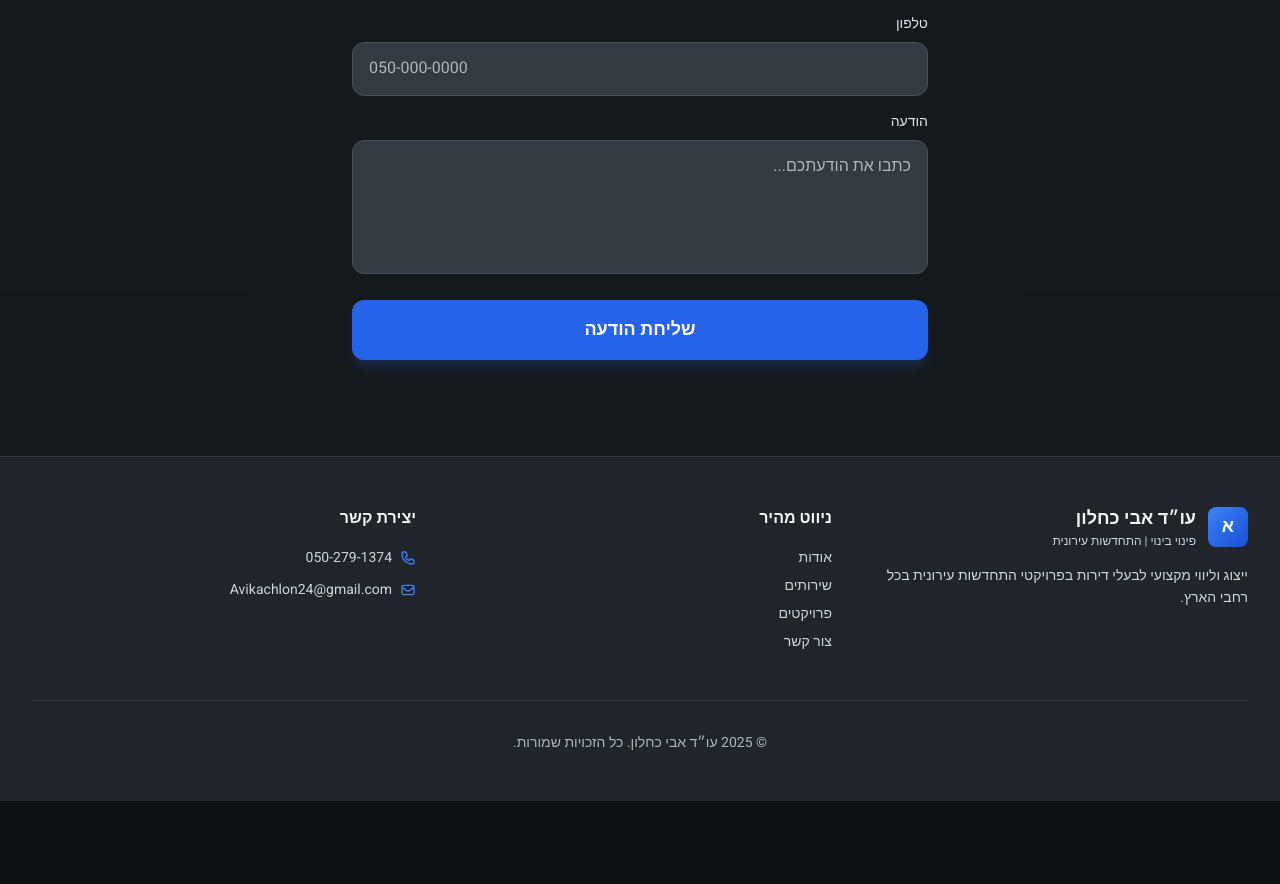
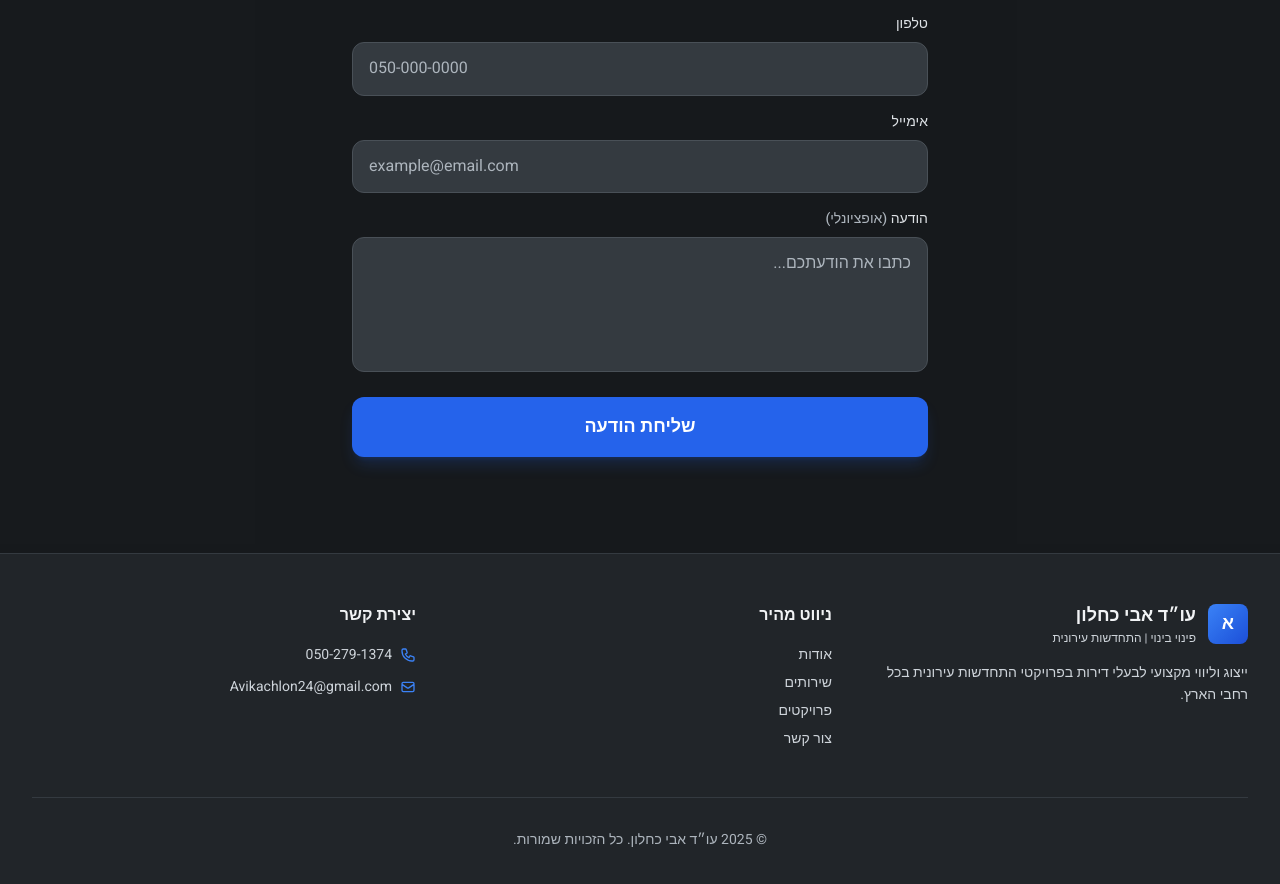
Before and after one commit to AvielBitton/avi-kachlon-pinuibinui, a React (Vite) app: page /#/ in a window 1280 px wide. Shown: the part 3775-4659 px from the top of the page. Before the commit the page ends 4576 px from the top, so only its background shows below. Built offline with nearby package versions, Linux system fonts and the light colour scheme.

Commit message:
Add email field to contact form, make message optional

```diff
--- a/src/pages/HomePage.tsx
+++ b/src/pages/HomePage.tsx
@@ -383,8 +383,22 @@ function ContactSection() {
               />
             </div>
             <div>
+              <label htmlFor="email" className="block text-sm font-medium text-surface-300 mb-2">
+                אימייל
+              </label>
+              <input
+                type="email"
+                id="email"
+                name="email"
+                required
+                dir="ltr"
+                className="w-full px-4 py-3 bg-surface-800 border border-surface-700 rounded-xl text-surface-100 placeholder-surface-500 focus:outline-none focus:border-primary-500 focus:ring-1 focus:ring-primary-500 transition-colors text-left"
+                placeholder="example@email.com"
+              />
+            </div>
+            <div>
               <label htmlFor="message" className="block text-sm font-medium text-surface-300 mb-2">
-                הודעה
+                הודעה <span className="text-surface-500">(אופציונלי)</span>
               </label>
               <textarea
                 id="message"
```
